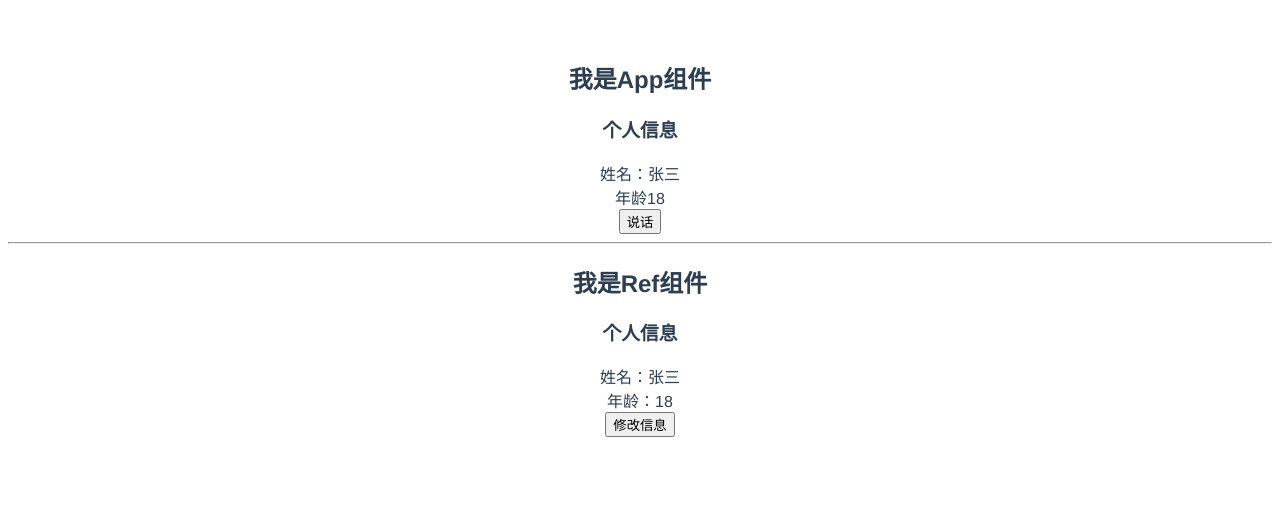
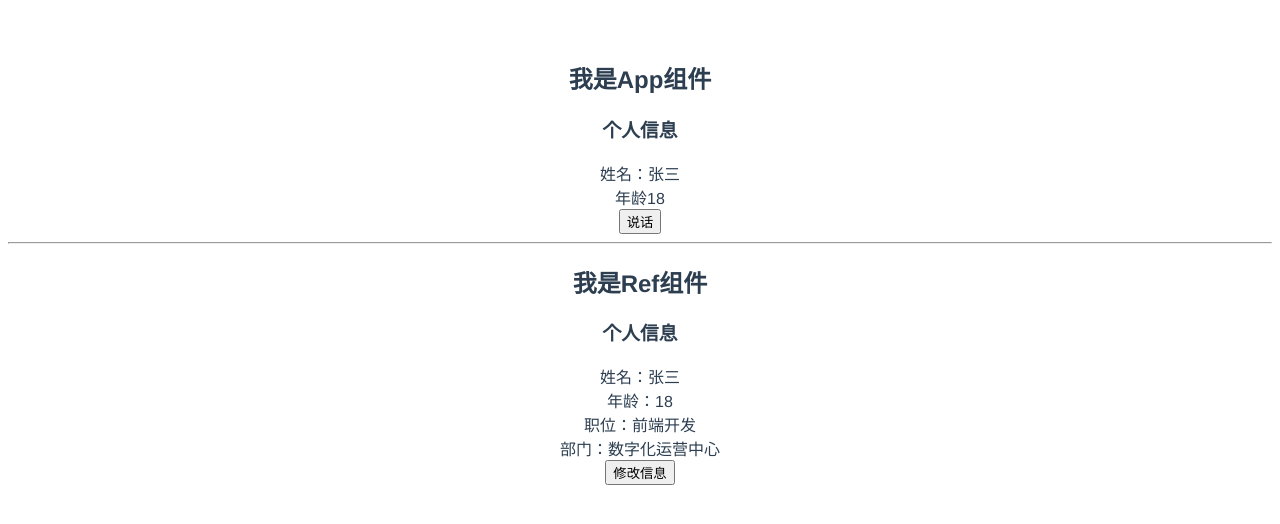
Before and after one commit to limchen233/vue3_test, a Vue app: page / in a window 1280 px wide. Shown: the top 524 px of the page. Built offline with nearby package versions, Linux system fonts and the light colour scheme.

Commit message:
对象响应式数据的使用

```diff
--- a/src/02ref/ref_function.vue
+++ b/src/02ref/ref_function.vue
@@ -3,6 +3,8 @@
 	<h3>个人信息</h3>
 	<div>姓名：{{name}}</div>
 	<div>年龄：{{age}}</div>
+	<div>职位：{{job.job_name}}</div>
+	<div>部门：{{job.dept}}</div>
 	<button @click="update">修改信息</button>
 </template>
 <script>
@@ -17,20 +19,39 @@ export default {
 		let name = ref('张三')
 		let age = ref(18)
 
+		let job = ref({
+			job_name: '前端开发',
+			dept: '数字化运营中心'
+		})
+
 		function update() {
 			// name = '李四'
 			// age = 20
 
-			/* 使用ref包裹后就变成响应式数据了，但是赋值时要使用value属性 */
+			/* 使用ref包裹后就变成响应式数据了，但是基本数据赋值时要使用value属性 */
 			name.value = '李四'
 			age.value = 20
 			console.log(name, age)
+
+			// 引用类型
+			job.value.job_name = 'UI设计师'
+			console.log(job.value)
 		}
 		return {
 			name,
 			age,
-			update
+			update,
+			job
 		}
 	}
+
+	/* 总结
+		ref函数：
+		1、定义一个响应式数据 const name = ref(xxx)
+		2、接收的数据可以是基本数据类型，也可以是对象类型
+		3、基本数据类型：响应式依然是靠Object.defineProperty()的get与set完成的
+		4、对象数据类型使用了Proxy代理（reactive函数）
+
+	*/
 }
 </script>
```
